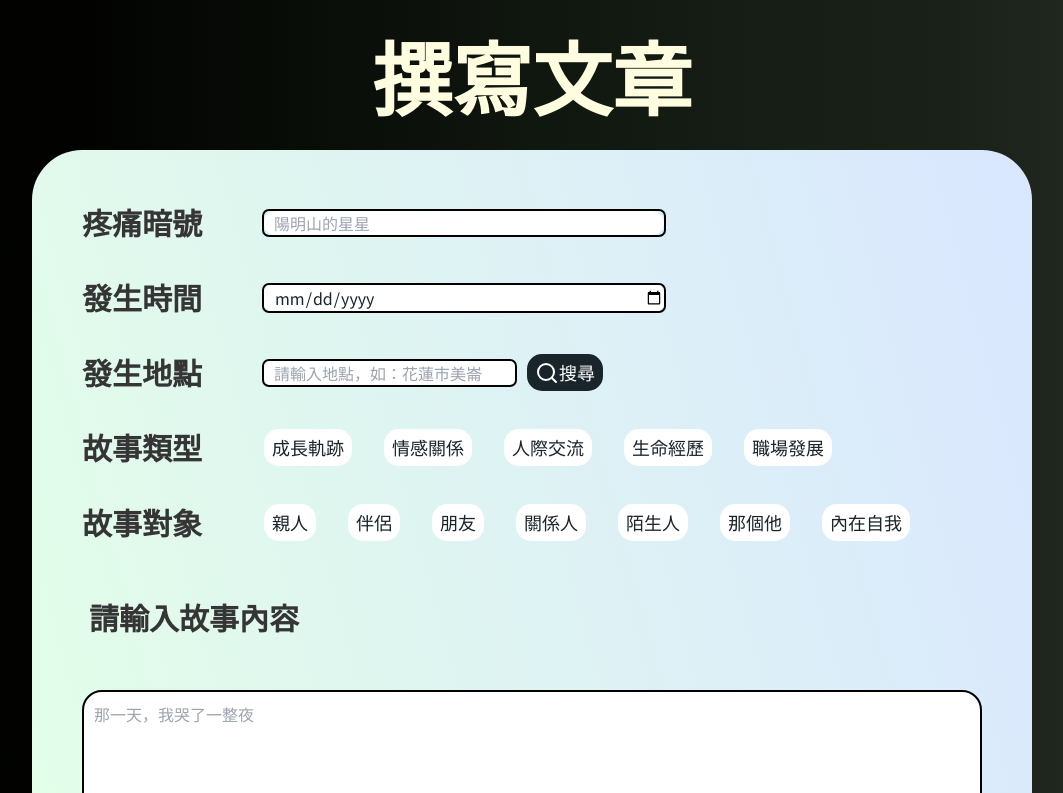
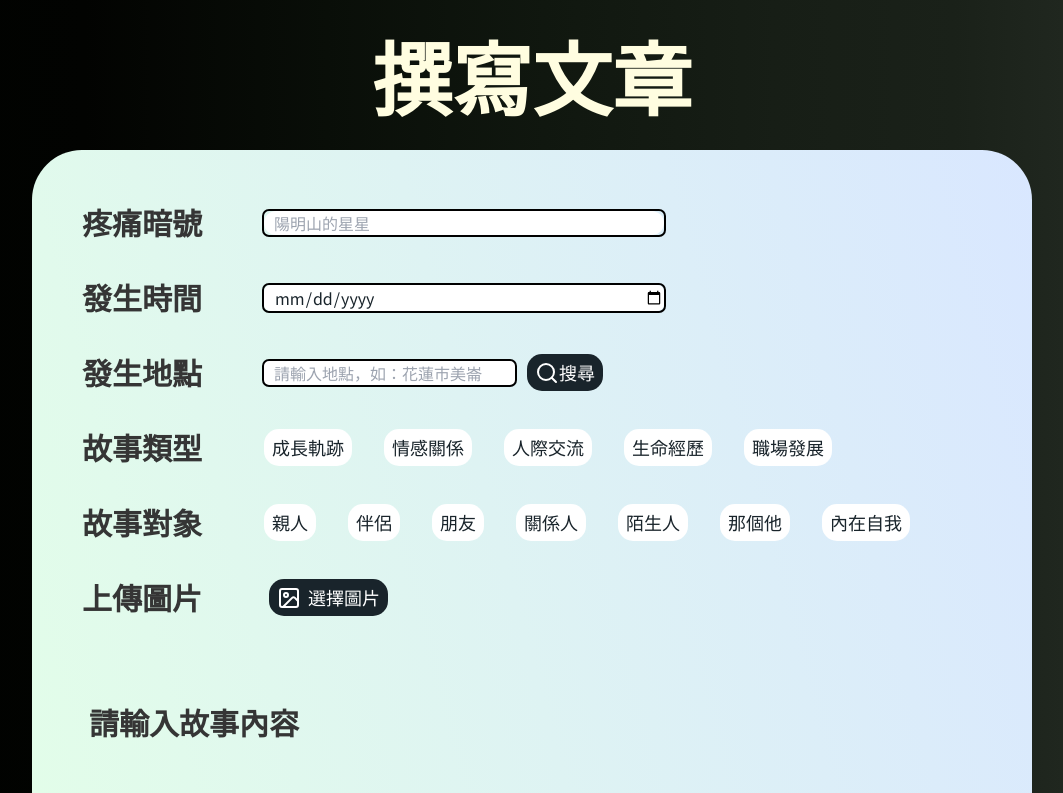
Before and after one commit to milk88084/Personal-Project, a React (Vite) app in the folder Painshelter/: page /post in a window 1280 px wide. Shown: the top 793 px of the page, without its empty margins (108-1171 px from the left). Built offline with nearby package versions, Linux system fonts and the light colour scheme.

Commit message:
feat(post page):add the img upload feature.

```diff
--- a/Painshelter/src/pages/Edit/index.jsx
+++ b/Painshelter/src/pages/Edit/index.jsx
@@ -346,7 +346,7 @@ export default function Edit() {
   const storyFigure = useEditCheckboxInput(storyFigureData);
   const storyLocation = locationSerach[0];
   const [locationName, setLocationName] = useState();
-  const [isEdit, setIsEdit] = useState(false);
+  const [isEdit, setIsEdit] = useState(true);
   const top = useRef(null);
   const [comments, setComments] = useState();
   const location = useLocation();
--- a/Painshelter/src/pages/Post/index.jsx
+++ b/Painshelter/src/pages/Post/index.jsx
@@ -1,15 +1,20 @@
 import styled from "styled-components";
-import { useState } from "react";
+import { useState, useRef } from "react";
 import { useNavigate } from "react-router-dom";
 import { useLoginState } from "../../utils/zustand.js";
 import { useFormInput } from "../../utils/hooks/useFormInput.jsx";
 import { useCheckboxInput } from "../../utils/hooks/useCheckboxInput.jsx";
-import { db } from "../../utils/firebase/firebase.jsx";
+import { db, storage } from "../../utils/firebase/firebase.jsx";
+import {
+  getDownloadURL,
+  ref as storageRef,
+  uploadBytes,
+} from "firebase/storage";
 import { Timestamp, addDoc, collection, updateDoc } from "firebase/firestore";
 import LocationSearch from "../../components/LocationSearch.jsx";
 import "react-toastify/dist/ReactToastify.css";
 import { ToastContainer, toast } from "react-toastify";
-import { Send } from "lucide-react";
+import { Send, Image } from "lucide-react";
 import Swal from "sweetalert2";
 
 //#region
@@ -140,6 +145,37 @@ const EditDateInput = styled.div`
     }
   }
 `;
+
+const EditImg = styled.div`
+  display: flex;
+  align-items: center;
+  padding: 5px 8px;
+  border-radius: 15px;
+  font-weight: 300;
+  font-size: 18px;
+  background-color: #19242b;
+  color: white;
+  margin-right: 20px;
+  display: flex;
+  justify-content: center;
+  align-items: center;
+  margin-left: 7px;
+  cursor: pointer;
+
+  &:hover,
+  &:focus {
+    background-color: #9ca3af;
+    color: #353535;
+  }
+  span {
+    margin-left: 7px;
+  }
+  @media screen and (max-width: 1279px) {
+    margin-top: 20px;
+  }
+`;
+
+const UploadImg = styled.div``;
 
 const Tag = styled.li`
   font-size: 18px;
@@ -309,6 +345,9 @@ export default function Edit() {
     "那個他",
     "內在自我",
   ];
+  const [imageUpload, setImageUpload] = useState(null);
+  const inputRef = useRef(null);
+
   // const storyType = useCheckboxInput(storyTypeData);
   // const storyFigure = useCheckboxInput(storyFigureData);
 
@@ -331,12 +370,6 @@ export default function Edit() {
   };
   const handleSubmit = async (event) => {
     event.preventDefault();
-    console.log(storyTitle.value);
-    console.log(storyTime.value);
-    console.log(postStory.value);
-    console.log(selectedTypes);
-    console.log(selectedFigure);
-
     const result = await Swal.fire({
       title: "確定提交故事?",
       icon: "question",
@@ -347,6 +380,10 @@ export default function Edit() {
       cancelButtonText: "取消",
     });
     if (result.isConfirmed) {
+      if (imageUpload === null) {
+        alert("請選擇一張圖片");
+        return;
+      }
       try {
         const docRef = await addDoc(collection(db, "posts"), {
           title: storyTitle.value,
@@ -358,7 +395,10 @@ export default function Edit() {
           userId: localStorageUserId,
           createdAt: Timestamp.fromDate(new Date()),
         });
-        await updateDoc(docRef, { storyId: docRef.id });
+        const imageRef = storageRef(storage, `postsImg/${docRef.id}`);
+        const snapshot = await uploadBytes(imageRef, imageUpload);
+        const imgUrl = await getDownloadURL(snapshot.ref);
+        await updateDoc(docRef, { storyId: docRef.id, imgUrl: imgUrl });
         console.log("Document written with ID: ", docRef.id);
         console.log(getLoginUserId());
         toast.success("成功提交：" + storyTitle.value + "故事", {
@@ -371,6 +411,9 @@ export default function Edit() {
           progress: undefined,
           theme: "dark",
         });
+        setTimeout(() => {
+          navigate("/history");
+        }, 3000);
       } catch (error) {
         console.error("Error adding document: ", error);
         toast.error("投稿失敗", {
@@ -386,10 +429,9 @@ export default function Edit() {
         navigate("/post");
       }
     }
-    setTimeout(() => {
-      navigate("/history");
-    }, 3000);
   };
+
+  //上傳圖片
 
   return (
     <>
@@ -460,6 +502,27 @@ export default function Edit() {
                 </ul>
               </EditTypesInput>
             </EditCategories>
+            <EditCategories>
+              <EditTitle>上傳圖片</EditTitle>
+              <EditImg>
+                <input
+                  label="Image"
+                  placeholder="Choose image"
+                  accept="image/png,image/jpeg"
+                  type="file"
+                  ref={inputRef}
+                  onChange={(e) => {
+                    setImageUpload(URL.createObjectURL(e.target.files[0]));
+                  }}
+                  hidden
+                />
+                <Image />
+                <span onClick={() => inputRef.current.click()}>選擇圖片</span>
+              </EditImg>
+            </EditCategories>
+            <UploadImg>
+              <img src={imageUpload}></img>
+            </UploadImg>
             <EditTextArea>
               <p>請輸入故事內容</p>
               <textarea
--- a/Painshelter/src/utils/firebase/firebase.jsx
+++ b/Painshelter/src/utils/firebase/firebase.jsx
@@ -1,6 +1,11 @@
 import { initializeApp } from "firebase/app";
-import { getAuth } from "firebase/auth";
+import {
+  getAuth,
+  signInWithEmailAndPassword,
+  createUserWithEmailAndPassword,
+} from "firebase/auth";
 import { getFirestore } from "firebase/firestore";
+import { getStorage } from "firebase/storage";
 
 const firebaseConfig = {
   apiKey: "AIzaSyB3PbxX50Sjy6ResCZThq9x3hwRdUW8Fsk",
@@ -15,4 +20,11 @@ const firebaseConfig = {
 const app = initializeApp(firebaseConfig);
 export const db = getFirestore();
 export const auth = getAuth(app);
+export const storage = getStorage();
+export const signIn = (email, password) => {
+  return signInWithEmailAndPassword(auth, email, password);
+};
+export const signUp = (email, password) => {
+  return createUserWithEmailAndPassword(auth, email, password);
+};
 export default app;
```
Also changed, not shown: Painshelter/src/utils/test.js (added).
